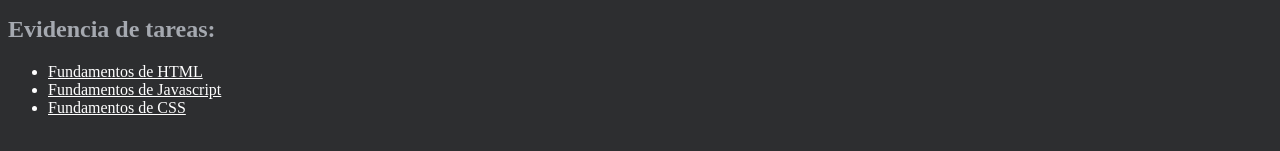
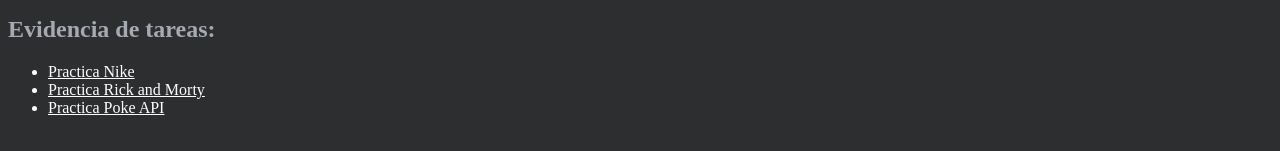
Before and after one commit to Charxies/React-Charxies, a plain HTML site: page index.html in a window 1280 px wide. Shown: the part 415-566 px from the top of the page. Drawn offline with Linux system fonts and the light colour scheme.

Commit message:
edit: actualizing my projects

```diff
--- a/index.html
+++ b/index.html
@@ -32,9 +32,9 @@
 <div title="Evidencia de tareas">
     <h2> Evidencia de tareas:</h2>
     <ul title="Lista Evidencias">
-        <li> <a href="">Fundamentos de HTML</a></li>
-        <li> <a href="">Fundamentos de Javascript</a></li>
-        <li><a href="">Fundamentos de CSS</a></li>
+        <li> <a href="https://charxies.github.io/React-Charxies/practica1Nike">Practica Nike</a></li>
+        <li> <a href="https://charxies.github.io/React-Charxies/RickAndMortyAPI/">Practica Rick and Morty</a></li>
+        <li> <a href="https://charxies.github.io/React-Charxies/pokeAPI/">Practica Poke API</a></li>
     </ul>
 </div>
 <script src="./function.js"></script>
```
